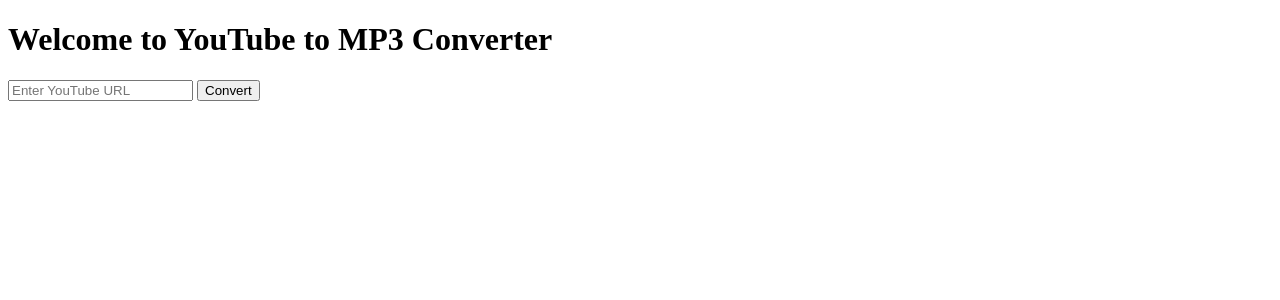
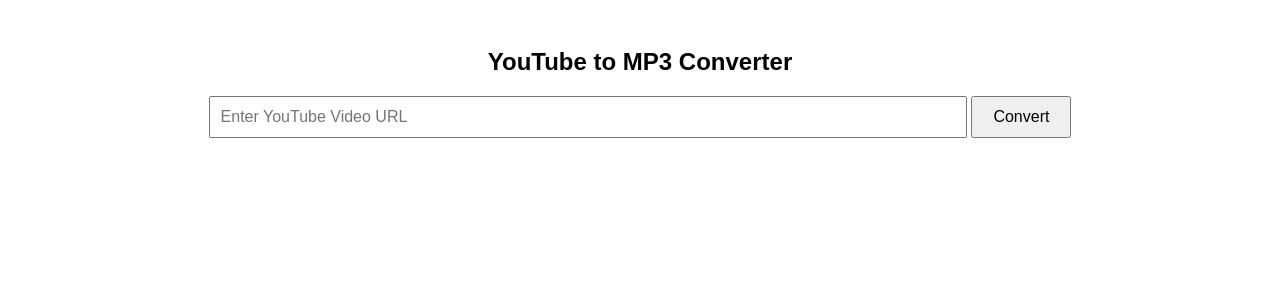
Before and after one commit to shahidali778/Ibrahim, a Flask app: page / in a window 1280 px wide. Shown: the top 300 px of the page. Run offline with Flask 3, Linux system fonts and the light colour scheme.

Commit message:
Update index.html

```diff
--- a/templates/index.html
+++ b/templates/index.html
@@ -1,12 +1,34 @@
 <!DOCTYPE html>
-<html>
+<html lang="en">
 <head>
+    <meta charset="UTF-8">
+    <meta name="viewport" content="width=device-width, initial-scale=1.0">
     <title>YouTube to MP3 Converter</title>
+    <style>
+        body {
+            font-family: Arial, sans-serif;
+            text-align: center;
+            padding: 20px;
+        }
+        form {
+            margin-top: 20px;
+        }
+        input {
+            width: 60%;
+            padding: 10px;
+            font-size: 16px;
+        }
+        button {
+            padding: 10px 20px;
+            font-size: 16px;
+            cursor: pointer;
+        }
+    </style>
 </head>
 <body>
-    <h1>Welcome to YouTube to MP3 Converter</h1>
+    <h2>YouTube to MP3 Converter</h2>
     <form action="/convert" method="post">
-        <input type="text" name="youtube_url" placeholder="Enter YouTube URL">
+        <input type="text" name="url" placeholder="Enter YouTube Video URL" required>
         <button type="submit">Convert</button>
     </form>
 </body>
```
